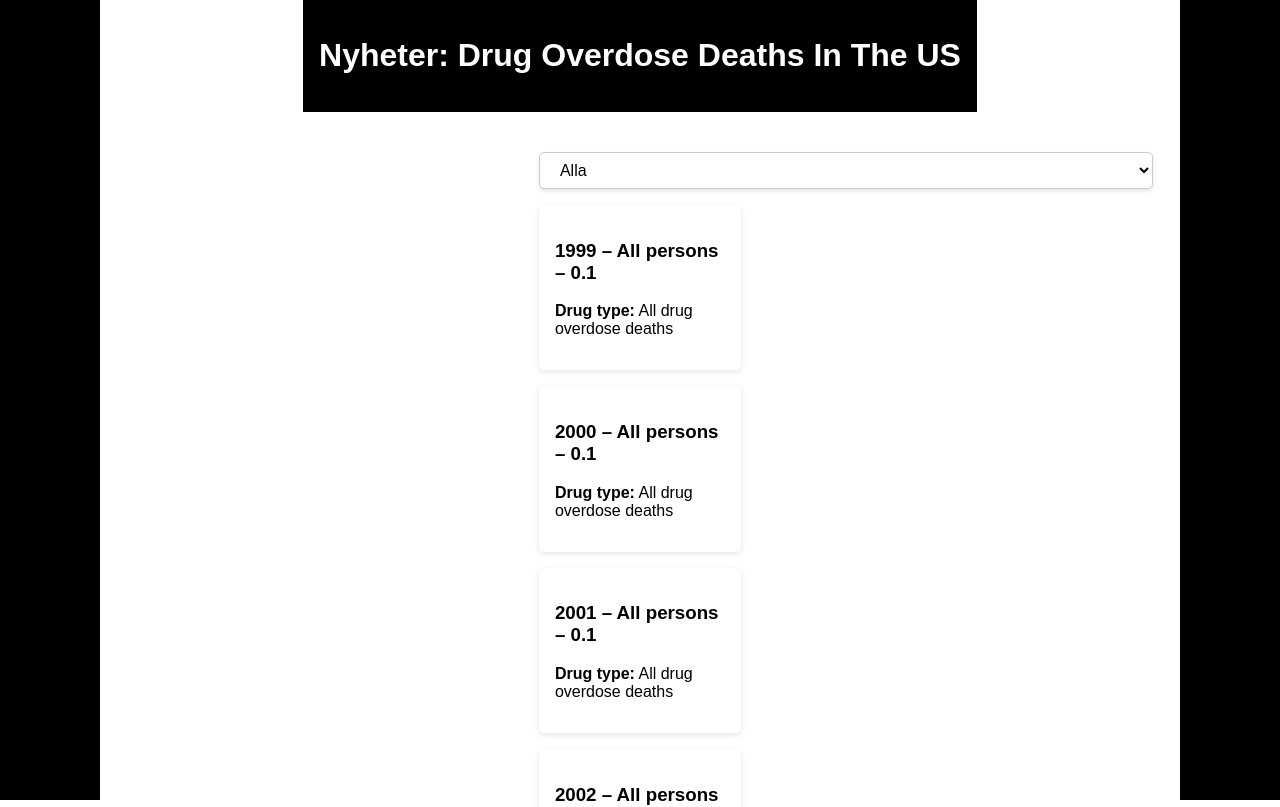
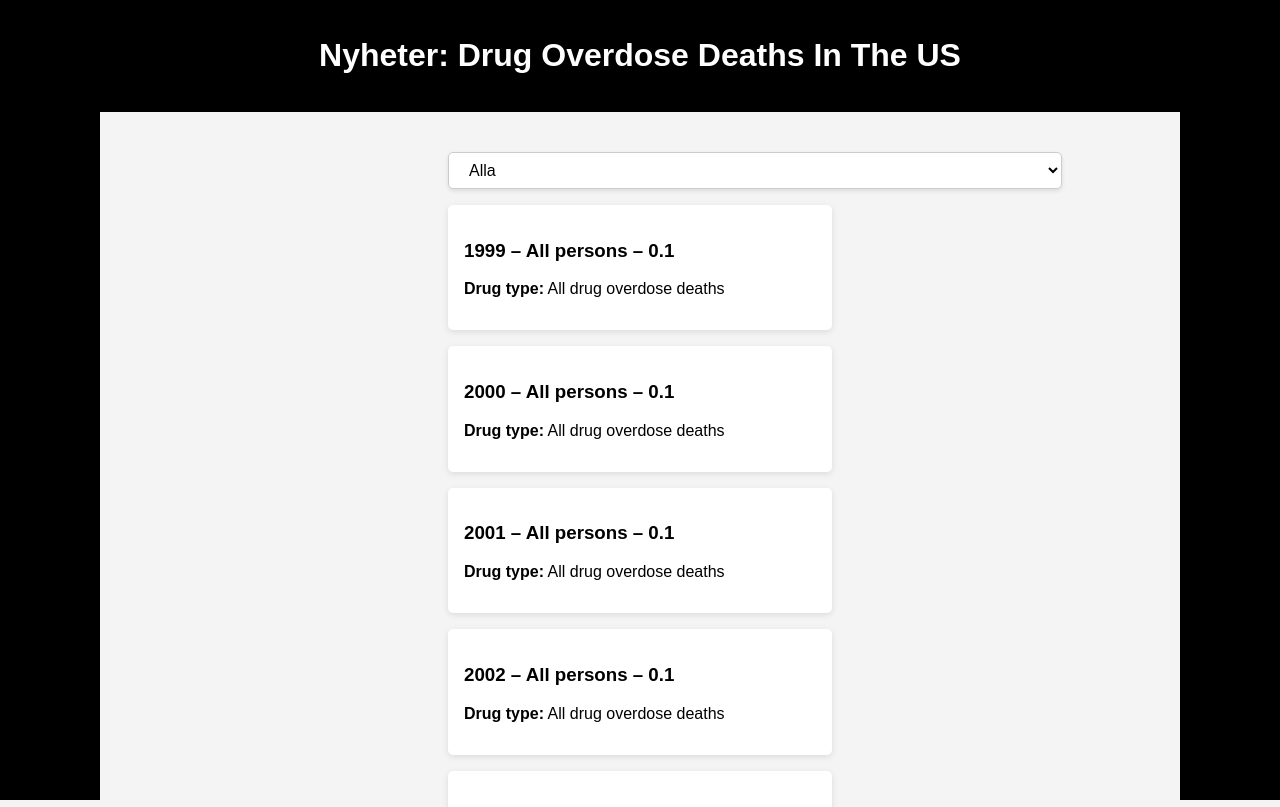
Before and after one commit to a22danwe/nyhetssida-vue-csr, a Vue app: page / in a window 1280 px wide. Shown: the top 807 px of the page. Built offline with nearby package versions, Linux system fonts and the light colour scheme.

Commit message:
uppdaterar style.css
fixar till css så det matchar tidigare projekt

```diff
--- a/src/style.css
+++ b/src/style.css
@@ -13,7 +13,6 @@ header {
 
 .container {
   width: 30%;
-  height: 60%;
   margin: 40px auto;
 }
 
@@ -24,7 +23,7 @@ header {
   padding: 1rem;
   margin-bottom: 1rem;
   cursor: pointer;
-  transition: 0.2s;
+  transition: transform 0.2s ease-in-out;
 }
 
 .card:hover {
@@ -42,6 +41,7 @@ header {
   justify-content: center;
   text-align: center;
   align-items: center;
+  z-index: 1;
 }
 
 .sidebar.left {
@@ -62,8 +62,8 @@ header {
   display: flex;
   justify-content: center;
   align-items: center;
+  z-index: 999;
 }
-
 
 .modal-content {
   background: white;
@@ -71,7 +71,6 @@ header {
   border-radius: 8px;
   max-width: 500px;
   width: 90%;
-  max-height: fit-content;
   position: relative;
 }
 
@@ -100,13 +99,6 @@ select:hover {
   border-color: #666;
 }
 
-
-#app {
-  background-color: white;
-  display: flex;
-  justify-content: center;
-}
-
 .pagination {
   display: flex;
   justify-content: center;
@@ -131,7 +123,6 @@ select:hover {
 .exportCSV {
   text-align: center;
   margin-top: 1rem;
-  z-index: 999;
   display: flex;
   justify-content: center;
 }
```
